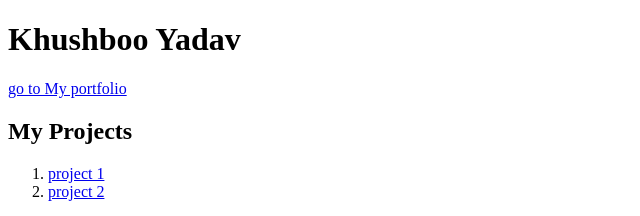
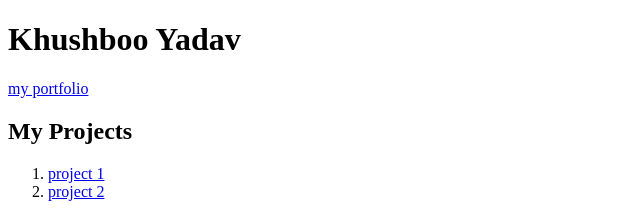
Before and after one commit to compiter/compiter.github.io, a plain HTML site: page index.html in a window 1280 px wide. Shown: the top 216 px of the page, 0-640 px from the left. Drawn offline with Linux system fonts and the light colour scheme.

Commit message:
Updated index.html

```diff
--- a/index.html
+++ b/index.html
@@ -9,8 +9,8 @@ git config --global user.email "kynyay5678@gmail.com -->
 </head>
 
     <h1>Khushboo Yadav</h1>
-    <a href="https://www.portfolio.com/" target="_blank">go to My portfolio</a>
-    <!-- <li><a href="portfolio">my portfolio</a></li> -->
+    <!-- <a href="https://www.portfolio.com/" target="_blank">go to My portfolio</a> -->
+    <a href="portfolio">my portfolio</a>
     <h2>My Projects</h2>
 
 <!-- <li my project> -->
@@ -31,5 +31,5 @@ git config --global user.email "kynyay5678@gmail.com -->
 
 
 </body>
-</body>
+
 </html>
```
